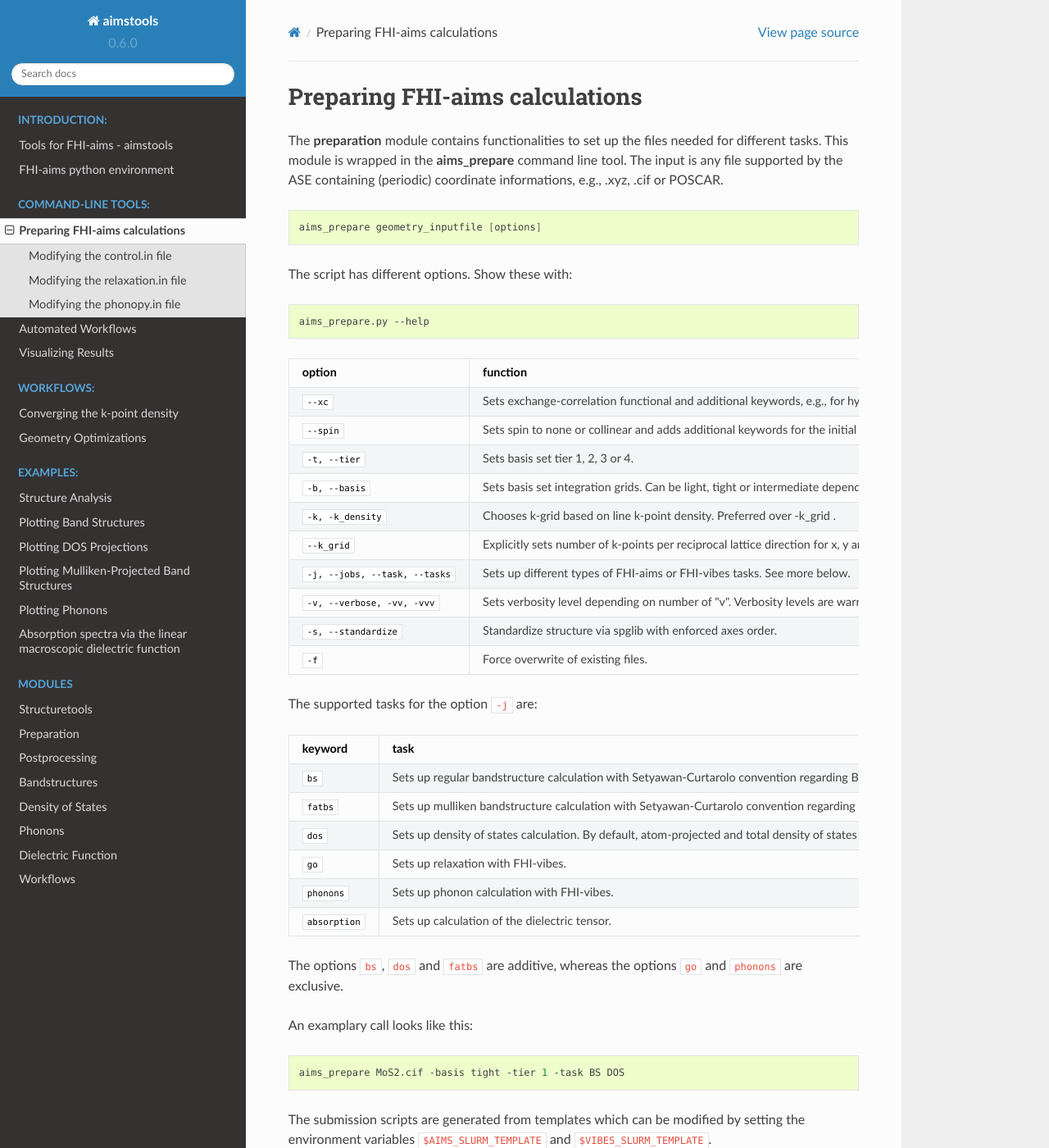
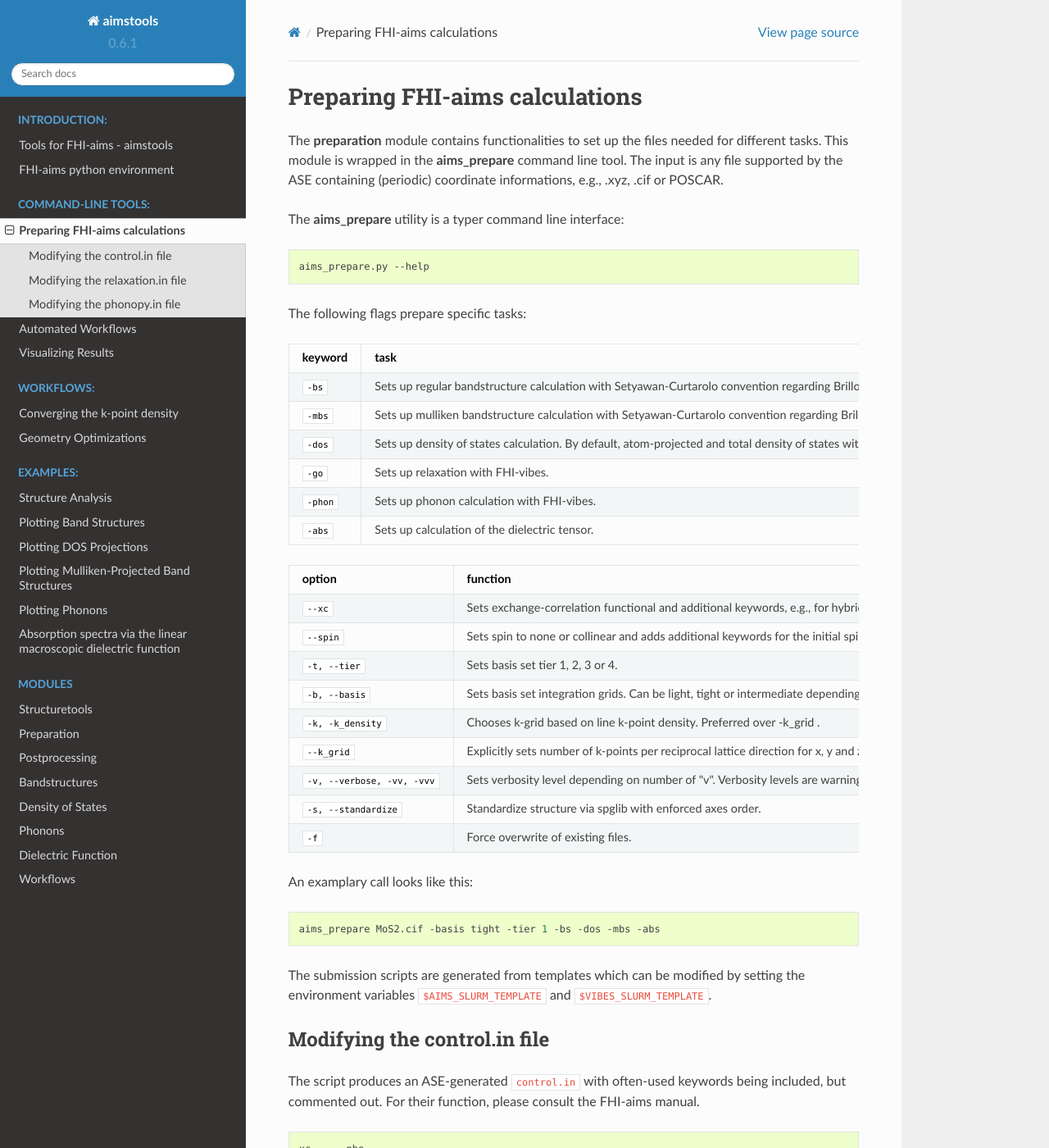
Before and after one commit to romankempt/aimstools, a Sphinx documentation site: the page built from docs/cli/preparing_aims.md, in a window 1280 px wide and 1400 px high. Shown: the whole window at 82% size. Built offline with Sphinx 7.4.7 and the Read the Docs theme 2.0.0, drawn with Linux system fonts in a browser that asks for light colours.

````diff
--- a/aimstools/__init__.py
+++ b/aimstools/__init__.py
@@ -6,7 +6,7 @@ from distutils.version import LooseVersion
 if sys.version_info[0] == 2:
     raise ImportError("Requires Python3. This is Python2.")
 
-__version__ = "0.6.0"
+__version__ = "0.6.1"
 
 
 from aimstools.misc import *
--- a/docs/cli/preparing_aims.md
+++ b/docs/cli/preparing_aims.md
@@ -3,44 +3,37 @@
 The **preparation** module contains functionalities to set up the files needed for different tasks. This module is wrapped in the **aims_prepare** command line tool.
 The input is any file supported by the ASE containing (periodic) coordinate informations, e.g., .xyz, .cif or POSCAR.
 
-```bash
-aims_prepare geometry_inputfile [options]
-```
-
-The script has different options. Show these with:
+The **aims_prepare** utility is a typer command line interface:
 ```bash
 aims_prepare.py --help
 ```
+The following flags prepare specific tasks:
 
-| option                        | function                                                                                       | default             |
-| ----------------------------- | ---------------------------------------------------------------------------------------------- | ------------------- |
-| `--xc`                        | Sets exchange-correlation functional and additional keywords, e.g., for hybrid functionals.    | PBE                 |
-| `--spin`                      | Sets spin to none or collinear and adds additional keywords for the initial spin moment.       | none                |
-| `-t, --tier`                  | Sets basis set tier 1, 2, 3 or 4.                                                              | 1                   |
-| `-b, --basis`                 | Sets basis set integration grids. Can be light, tight or intermediate depending on species.    | tight               |
-| `-k, -k_density`              | Chooses k-grid based on line k-point density. Preferred over -k_grid .                         | 5 points / Angström |
-| `--k_grid`                    | Explicitly sets number of k-points per reciprocal lattice direction for x, y and z.            | None                |
-| `-j, --jobs, --task, --tasks` | Sets up different types of FHI-aims or FHI-vibes tasks. See more below.                        | None                |
-| `-v, --verbose, -vv, -vvv`    | Sets verbosity level depending on number of "v". Verbosity levels are warning, info and debug. | 0                   |
-| `-s, --standardize`           | Standardize structure via spglib with enforced axes order.                                     | False               |
-| `-f`                          | Force overwrite of existing files.                                                             | False               |
+| keyword | task                                                                                                                                  |
+| ------- | ------------------------------------------------------------------------------------------------------------------------------------- |
+| `-bs`   | Sets up regular bandstructure calculation with Setyawan-Curtarolo convention regarding Brillouine zone sampling.                      |
+| `-mbs`  | Sets up mulliken bandstructure calculation with Setyawan-Curtarolo convention regarding Brillouine zone sampling.                     |
+| `-dos`  | Sets up density of states calculation. By default, atom-projected and total density of states with the tetrahedron method are chosen. |
+| `-go`   | Sets up relaxation with FHI-vibes.                                                                                                    |
+| `-phon` | Sets up phonon calculation with FHI-vibes.                                                                                            |
+| `-abs`  | Sets up calculation of the dielectric tensor.                                                                                         |
 
-The supported tasks for the option `-j` are:
+| option                     | function                                                                                       | default             |
+| -------------------------- | ---------------------------------------------------------------------------------------------- | ------------------- |
+| `--xc`                     | Sets exchange-correlation functional and additional keywords, e.g., for hybrid functionals.    | PBE                 |
+| `--spin`                   | Sets spin to none or collinear and adds additional keywords for the initial spin moment.       | none                |
+| `-t, --tier`               | Sets basis set tier 1, 2, 3 or 4.                                                              | 1                   |
+| `-b, --basis`              | Sets basis set integration grids. Can be light, tight or intermediate depending on species.    | tight               |
+| `-k, -k_density`           | Chooses k-grid based on line k-point density. Preferred over -k_grid .                         | 5 points / Angström |
+| `--k_grid`                 | Explicitly sets number of k-points per reciprocal lattice direction for x, y and z.            | None                |
+| `-v, --verbose, -vv, -vvv` | Sets verbosity level depending on number of "v". Verbosity levels are warning, info and debug. | 0                   |
+| `-s, --standardize`        | Standardize structure via spglib with enforced axes order.                                     | False               |
+| `-f`                       | Force overwrite of existing files.                                                             | False               |
 
-| keyword      | task                                                                                                                                  |
-| ------------ | ------------------------------------------------------------------------------------------------------------------------------------- |
-| `bs`         | Sets up regular bandstructure calculation with Setyawan-Curtarolo convention regarding Brillouine zone sampling.                      |
-| `fatbs`      | Sets up mulliken bandstructure calculation with Setyawan-Curtarolo convention regarding Brillouine zone sampling.                     |
-| `dos`        | Sets up density of states calculation. By default, atom-projected and total density of states with the tetrahedron method are chosen. |
-| `go`         | Sets up relaxation with FHI-vibes.                                                                                                    |
-| `phonons`    | Sets up phonon calculation with FHI-vibes.                                                                                            |
-| `absorption` | Sets up calculation of the dielectric tensor.                                                                                         |
-
-The options `bs`, `dos` and `fatbs` are additive, whereas the options `go` and `phonons` are exclusive.
 
 An examplary call looks like this:
 ```bash
-aims_prepare MoS2.cif -basis tight -tier 1 -task BS DOS
+aims_prepare MoS2.cif -basis tight -tier 1 -bs -dos -mbs -abs
 ```
 
 The submission scripts are generated from templates which can be modified by setting the environment variables `$AIMS_SLURM_TEMPLATE` and `$VIBES_SLURM_TEMPLATE`.
````
Also changed, not shown: docs/cli/workflows.md (+2 -2 lines), docs/workflows/relaxation.md (+1 -1 lines), 11 other files.
